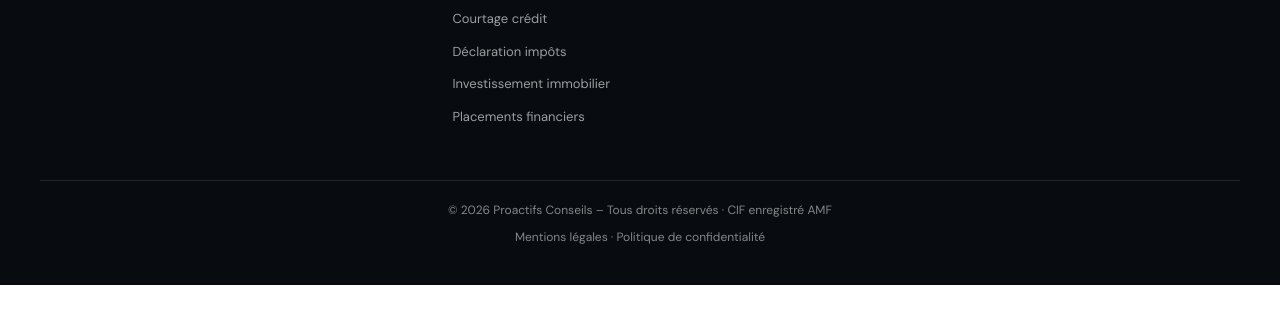
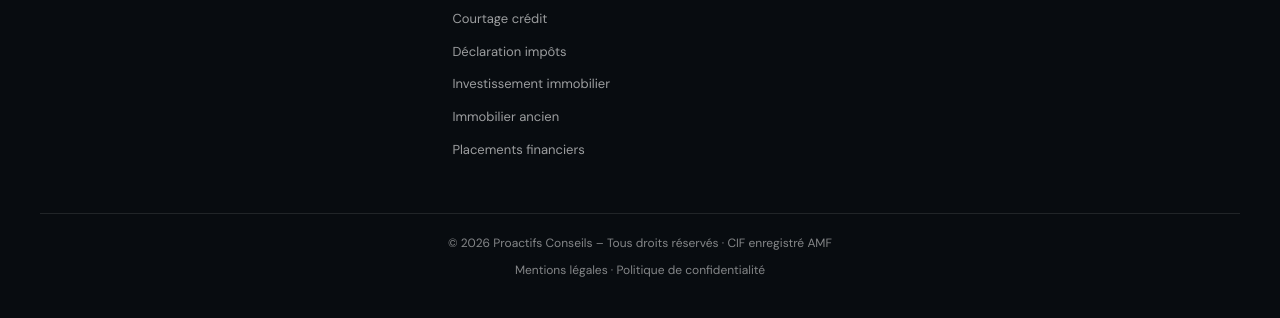
Before and after one commit to medymatima-a11y/proactifs-conseils, a plain HTML site: page investissement-immobilier.html in a window 1280 px wide. Shown: the part 8922-9240 px from the top of the page. Before the commit the page ends 9207 px from the top, so only its background shows below. Drawn offline with nearby package versions, Linux system fonts and the light colour scheme.

Commit message:
SEO: lien interne vers /investissement-immobilier-ancien dans footer

```diff
--- a/investissement-immobilier.html
+++ b/investissement-immobilier.html
@@ -1060,6 +1060,7 @@
           <a href="/courtage-credit-immobilier">Courtage crédit</a>
           <a href="/declaration-impots-ile-de-france">Déclaration impôts</a>
           <a href="/investissement-immobilier">Investissement immobilier</a>
+          <a href="/investissement-immobilier-ancien">Immobilier ancien</a>
           <a href="/placements-financiers">Placements financiers</a>
         </div>
         <div class="footer-col">
```
